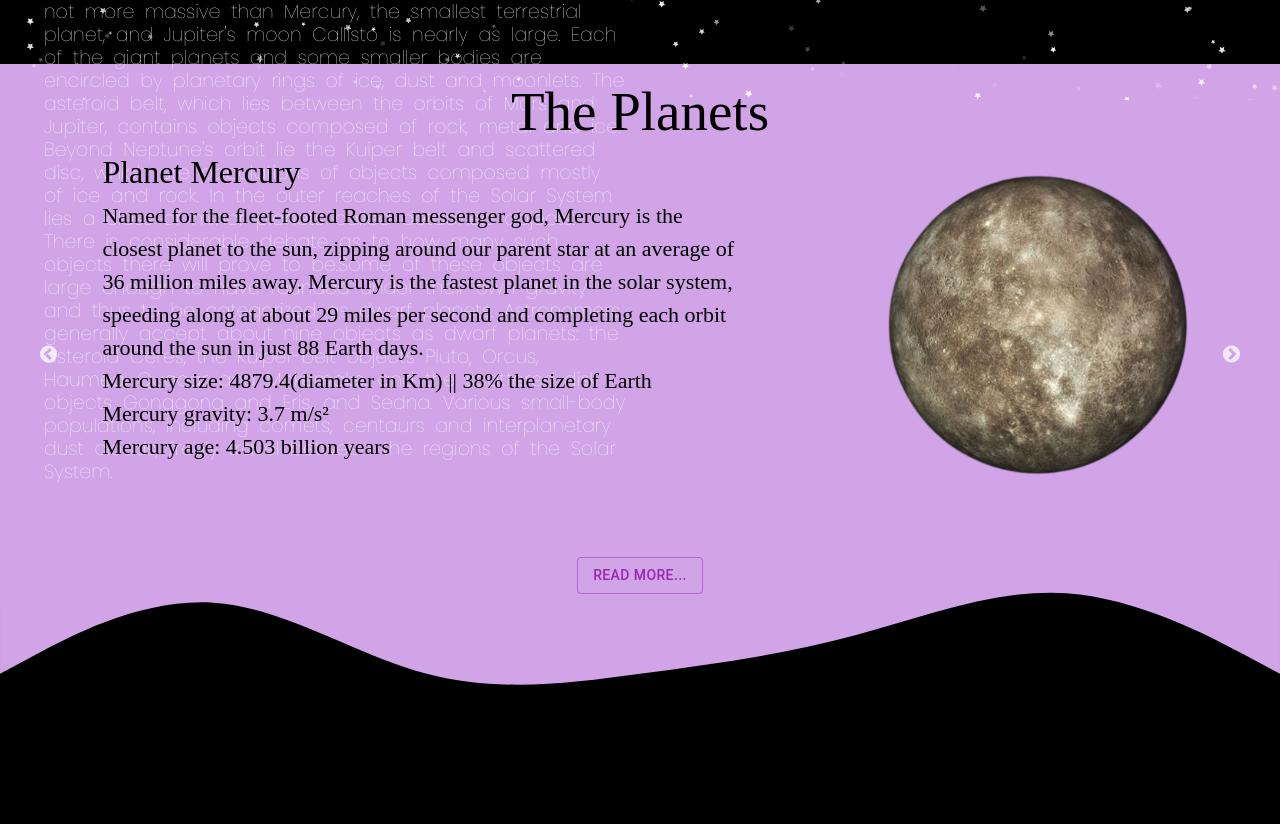
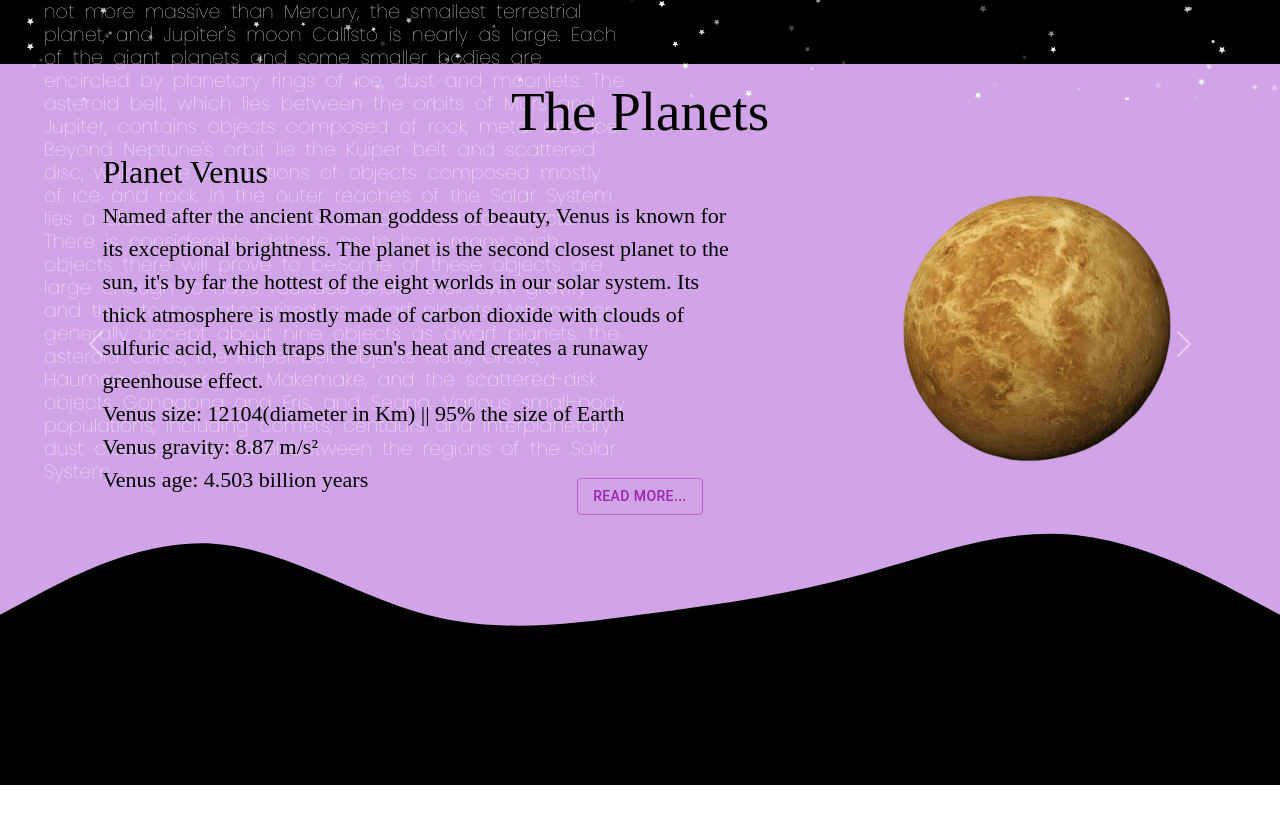
Before and after one commit to Tanmay2510/NasApi, a React (Create React App) app: page / in a window 1280 px wide. Shown: the part 700-1524 px from the top of the page. After the commit the page ends 1485 px from the top, so only its background shows below. Built offline with nearby package versions, Linux system fonts and the light colour scheme; a web font is replaced by a local one.

Commit message:
Added new carou

```diff
--- a/package.json
+++ b/package.json
@@ -13,7 +13,7 @@
     "framer-motion": "^6.3.16",
     "react": "^18.2.0",
     "react-bootstrap": "^2.4.0",
-    "react-dom": "^18.2.0",
+    " react-dom": "^18.2.0",
     "react-drag-reorder": "^1.2.0",
     "react-icons": "^4.4.0",
     "react-scripts": "5.0.1",
--- a/src/Components/Carcomp.js
+++ b/src/Components/Carcomp.js
@@ -1,18 +1,23 @@
 import React from 'react'
 import "./Carcomp.css"
+import { motion } from "framer-motion"
+
+import { Button } from '@mui/material';
+export var eind ;
 function Carcomp(props) {
-
+  console.log(props.ind);
+  eind=props.ind;
   return (
     <div className='whole'>
     <h2 className='tp'>Planet {props.namee}</h2>
     <div className='tpi'>
     <p>
     {props.content}
+
    <br></br>
     {props.namee} size: {props.siz} <br></br>
     {props.namee} gravity: {props.g}<br></br>
     {props.namee} age: {props.age} <br></br>
-
     </p>
 
 
@@ -21,6 +26,16 @@ function Carcomp(props) {
 
     <img src = {props.name} style={props.st}></img>
     </div>
+    <motion.div
+    drag
+    dragConstraints={{
+      top: -50,
+      left: -50,
+      right: 50,
+      bottom: 50,
+    }}>
+    <Button color="secondary"  variant="outlined">Read More...</Button>
+    </motion.div>
 
     </div>
   );
--- a/src/Components/Thecar.css
+++ b/src/Components/Thecar.css
@@ -3,20 +3,18 @@
 .cara{
   background-color: rgb(208, 164, 230);
 }
-
-
-.slick-prev {
-    left: 3% !important;
-    z-index: 1;
-  }
-  .slick-next {
-    right: 3% !important;
-    z-index: 1;
-  }
-
   .thepl{
     font-family: 'Arima', cursive;
     padding-top: 15px;
     color: black;
     font-size: 55px;
   }
+  .carousel-indicators{
+    visibility: hidden;
+  }
+
+
+
+  .carousel-control-prev {
+    left: -5%;
+}
--- a/src/Components/Thecar.js
+++ b/src/Components/Thecar.js
@@ -1,7 +1,5 @@
 import React from 'react'
 import './Thecar.css'
-import Slider from "react-slick";
-import { motion } from "framer-motion"
 import Carcomp from './Carcomp';
 import earthh from "../images/earthh.png"
 import mercuryy from "../images/mercuryy.png"
@@ -11,15 +9,10 @@ import jupiterr from "../images/jupiterr.png"
 import saturnn from "../images/saturnn.png"
 import uranuss from "../images/uranuss.png"
 import neptunee from "../images/neptunee.png"
-import { Button } from '@mui/material';
+import Carousel from 'react-bootstrap/Carousel';
+// import { i } from "./Carcomp"
 function Thecar() {
-  const settings = {
-    fade:true,
-    infinite: true,
-    speed: 700,
-    slidesToShow: 1,
-    slidesToScroll: 1,
-  };
+
   const ea="4.543 billion years";
   const jma="4.603 billion years";
   const mnvus="4.503 billion years";
@@ -52,82 +45,107 @@ function Thecar() {
   return (
     <div className='cara'>
       <h1 className='thepl'> The Planets</h1>
-      <Slider {...settings}>
+      <Carousel >
+      <Carousel.Item>
+
       <Carcomp
       content={mc}
+      ind='0'
       namee={"Mercury"}
       name={mercuryy}
       g={" 3.7 m/s²"}
       age={mnvus}
       siz={" 4879.4(diameter in Km) || 38% the size of Earth"}
       />
+      </Carousel.Item>
+      <Carousel.Item>
+
       <Carcomp
       namee={"Venus"}
+      ind='1'
       content={vc}
       name={venuss}
       age={mnvus}
       g={" 8.87 m/s²"}
       siz={" 12104(diameter in Km) || 95% the size of Earth"}
       />
+      </Carousel.Item>
+      <Carousel.Item>
      <Carcomp
      namee={"Earth"}
+     ind='2'
      content={ec}
      age={ea}
      name={earthh}
      g={" 9.807 m/s²"}
      siz={" 12756(diameter in km) || 100% the size of Earth"}
      />
+     </Carousel.Item>
+
+     <Carousel.Item>
      <Carcomp
      namee={"Mars"}
+     ind='3'
+
      content={mrc}
      name={marss}
      age={jma}
      g={" 3.721 m/s²"}
      siz={" 6779(diameter in km) || 53% the size of Earth"}
      />
+     </Carousel.Item>
+
+     <Carousel.Item>
      <Carcomp
      content={jc}
      namee={"Jupiter"}
+     ind='4'
      g={" 24.79 m/s²"}
      name={jupiterr}
      age={jma}
      siz={" 142800(diameter in km) || 1120% the size of Earth"}
      />
+     </Carousel.Item>
+
+     <Carousel.Item>
      <Carcomp
      content={sc}
+     ind='5'
      namee={"Saturn"}
      name={saturnn}
      age={mnvus}
      g={" 10.44 m/s²"}
      siz={" 120660(diameter in km) || 945% the size of Earth"}
      />
+     </Carousel.Item>
+
+     <Carousel.Item>
      <Carcomp
      content={uc}
+     ind='6'
      namee={"Uranus"}
      age={mnvus}
      g={" 8.87 m/s²"}
      name={uranuss}
      siz={" 51118(diameter in km) || 400% the size of Earth"}
      />
+     </Carousel.Item>
+
+     <Carousel.Item>
      <Carcomp
      content={nc}
      namee={"Neptune"}
+     ind='7'
      g={" 11.15 m/s²"}
      age={mnvus}
      name={neptunee}
      siz={" 49528(diameter in km) || 388% the size of Earth"}
      />
-      </Slider>
-      <motion.div
-      drag
-      dragConstraints={{
-        top: -50,
-        left: -50,
-        right: 50,
-        bottom: 50,
-      }}>
-      <Button color="secondary" variant="outlined">Read More...</Button>
-      </motion.div>
+     </Carousel.Item>
+
+     </Carousel>
+
+
 
     </div>
   );
```
